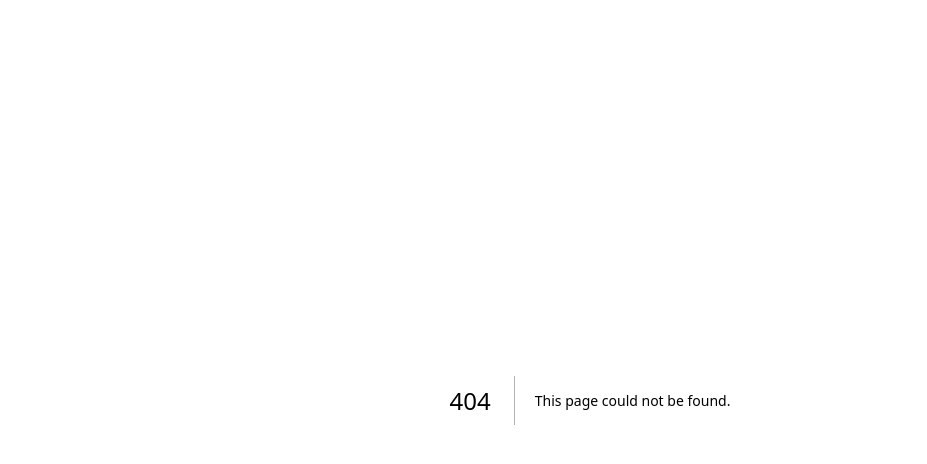
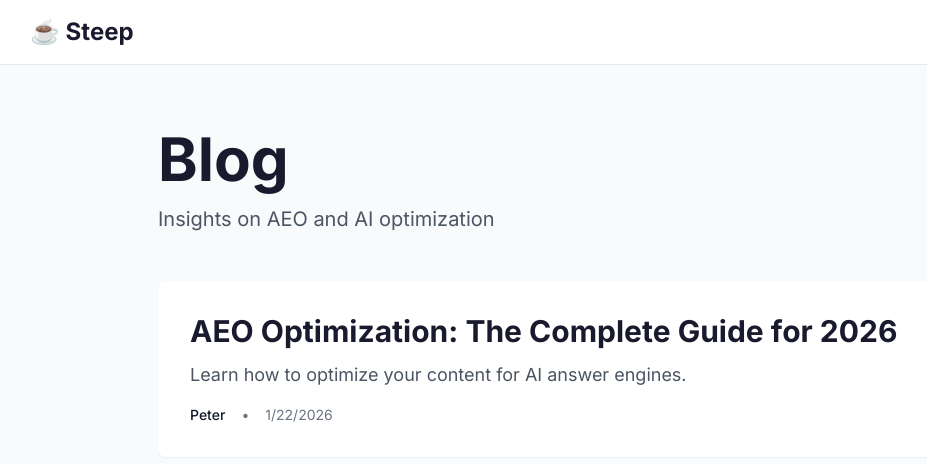
Before and after one commit to epeterb/steep-app, a Next.js app: page /blog in a window 1280 px wide. Before the commit this address had no page. Shown: the top 464 px of the page, without its empty margins (50-977 px from the left). Built offline with nearby package versions, Linux system fonts and the light colour scheme.

Commit message:
Add blog with Article structured data for AEO

```diff
--- /dev/null
+++ b/src/app/blog/[slug]/page.tsx
@@ -0,0 +1,56 @@
+import { Metadata } from 'next';
+import { notFound } from 'next/navigation';
+import Link from 'next/link';
+import { getArticleBySlug, getAllArticles } from '@/data/articles';
+
+export async function generateMetadata({ params }: { params: { slug: string } }): Promise<Metadata> {
+  const article = getArticleBySlug(params.slug);
+  if (!article) return { title: 'Article Not Found' };
+  return {
+    title: `${article.headline} | Steep`,
+    description: article.description,
+  };
+}
+
+export async function generateStaticParams() {
+  const articles = getAllArticles();
+  return articles.map((article) => ({ slug: article.slug }));
+}
+
+export default function BlogArticle({ params }: { params: { slug: string } }) {
+  const article = getArticleBySlug(params.slug);
+  if (!article) notFound();
+
+  const structuredData = {
+    "@context": "https://schema.org",
+    "@type": "Article",
+    "headline": article.headline,
+    "description": article.description,
+    "datePublished": article.datePublished,
+    "author": { "@type": "Person", "name": article.author.name },
+    "publisher": { "@type": "Organization", "name": "Steep" }
+  };
+
+  return (
+    <>
+      <script type="application/ld+json" dangerouslySetInnerHTML={{ __html: JSON.stringify(structuredData) }} />
+      <div className="min-h-screen bg-white">
+        <nav className="border-b">
+          <div className="max-w-6xl mx-auto px-4 py-4">
+            <Link href="/blog" className="text-blue-600">← Back to Blog</Link>
+          </div>
+        </nav>
+        <article className="max-w-3xl mx-auto px-4 py-12">
+          <h1 className="text-5xl font-bold mb-6">{article.headline}</h1>
+          <p className="text-xl text-gray-600 mb-6">{article.description}</p>
+          <div className="flex gap-4 text-sm text-gray-500 mb-12">
+            <span className="font-medium text-gray-900">{article.author.name}</span>
+            <span>•</span>
+            <time>{new Date(article.datePublished).toLocaleDateString()}</time>
+          </div>
+          <div className="prose prose-lg max-w-none" dangerouslySetInnerHTML={{ __html: article.content }} />
+        </article>
+      </div>
+    </>
+  );
+}
--- /dev/null
+++ b/src/app/blog/page.tsx
@@ -0,0 +1,43 @@
+import { Metadata } from 'next';
+import Link from 'next/link';
+import { getAllArticles } from '@/data/articles';
+
+export const metadata: Metadata = {
+  title: 'Blog | Steep',
+  description: 'AEO and AI content strategy insights',
+};
+
+export default function BlogIndex() {
+  const articles = getAllArticles();
+
+  return (
+    <div className="min-h-screen bg-gray-50">
+      <nav className="bg-white border-b">
+        <div className="max-w-6xl mx-auto px-4 py-4">
+          <Link href="/" className="text-2xl font-bold">☕ Steep</Link>
+        </div>
+      </nav>
+
+      <div className="max-w-4xl mx-auto px-4 py-16">
+        <h1 className="text-6xl font-bold mb-4">Blog</h1>
+        <p className="text-xl text-gray-600 mb-12">Insights on AEO and AI optimization</p>
+
+        <div className="space-y-8">
+          {articles.map(article => (
+            <article key={article.slug} className="bg-white rounded-lg p-8 shadow-sm">
+              <Link href={`/blog/${article.slug}`}>
+                <h2 className="text-3xl font-bold mb-3 hover:text-blue-600">{article.headline}</h2>
+              </Link>
+              <p className="text-gray-600 text-lg mb-4">{article.description}</p>
+              <div className="flex gap-4 text-sm text-gray-500">
+                <span className="font-medium text-gray-900">{article.author.name}</span>
+                <span>•</span>
+                <time>{new Date(article.datePublished).toLocaleDateString()}</time>
+              </div>
+            </article>
+          ))}
+        </div>
+      </div>
+    </div>
+  );
+}
--- /dev/null
+++ b/src/data/articles.ts
@@ -0,0 +1,31 @@
+export interface ArticleData {
+  slug: string;
+  headline: string;
+  description: string;
+  datePublished: string;
+  author: { name: string; url?: string };
+  tags?: string[];
+  content: string;
+}
+
+export const exampleArticle: ArticleData = {
+  slug: "aeo-guide-2026",
+  headline: "AEO Optimization: The Complete Guide for 2026",
+  description: "Learn how to optimize your content for AI answer engines.",
+  datePublished: "2026-01-22T10:00:00Z",
+  author: { name: "Peter" },
+  tags: ["AEO", "SEO"],
+  content: `<h2>What is AEO?</h2><p>AI Engine Optimization for answer engines.</p>`
+};
+
+export const articles: ArticleData[] = [exampleArticle];
+
+export function getArticleBySlug(slug: string): ArticleData | undefined {
+  return articles.find(article => article.slug === slug);
+}
+
+export function getAllArticles(): ArticleData[] {
+  return [...articles].sort((a, b) =>
+    new Date(b.datePublished).getTime() - new Date(a.datePublished).getTime()
+  );
+}
```
